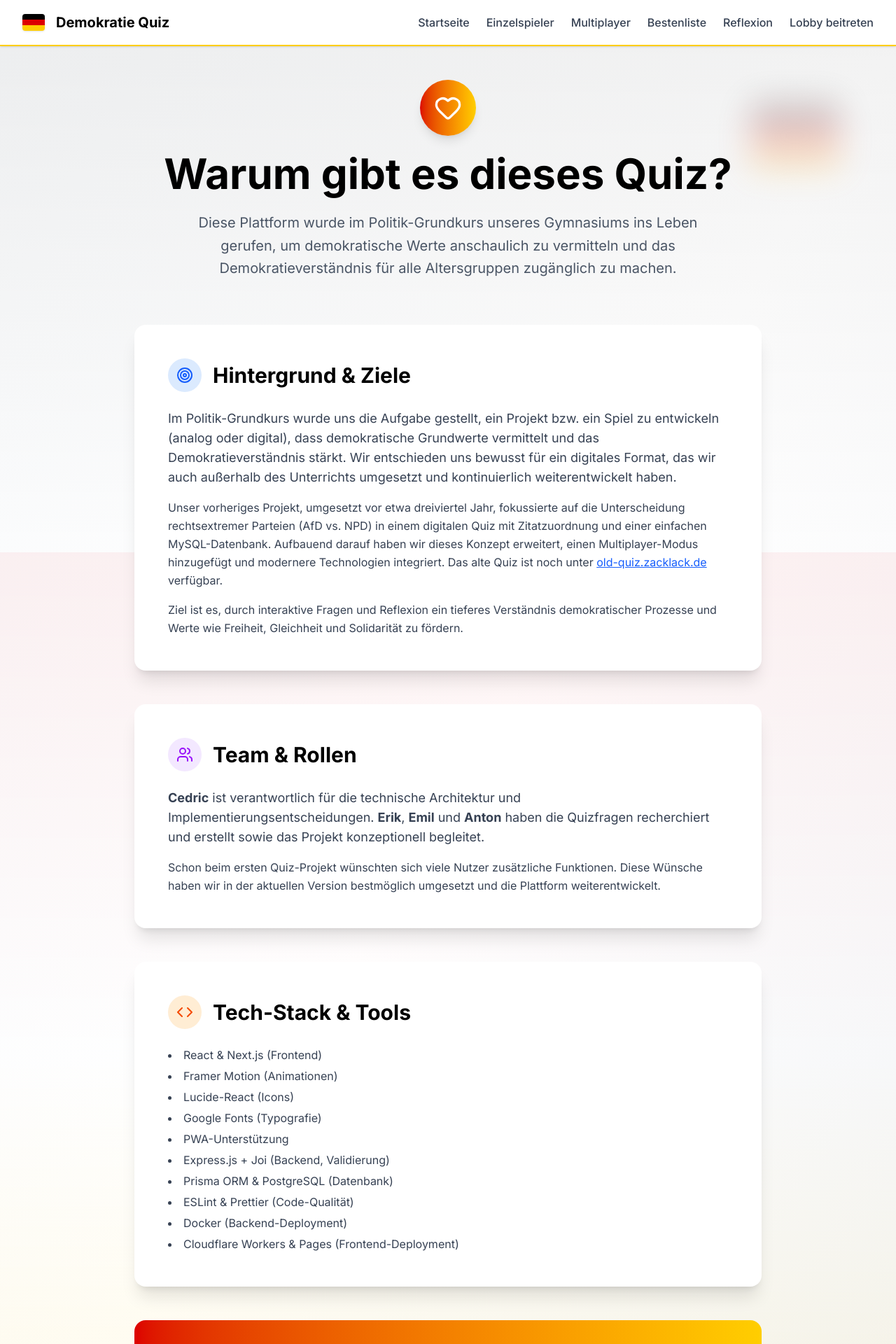
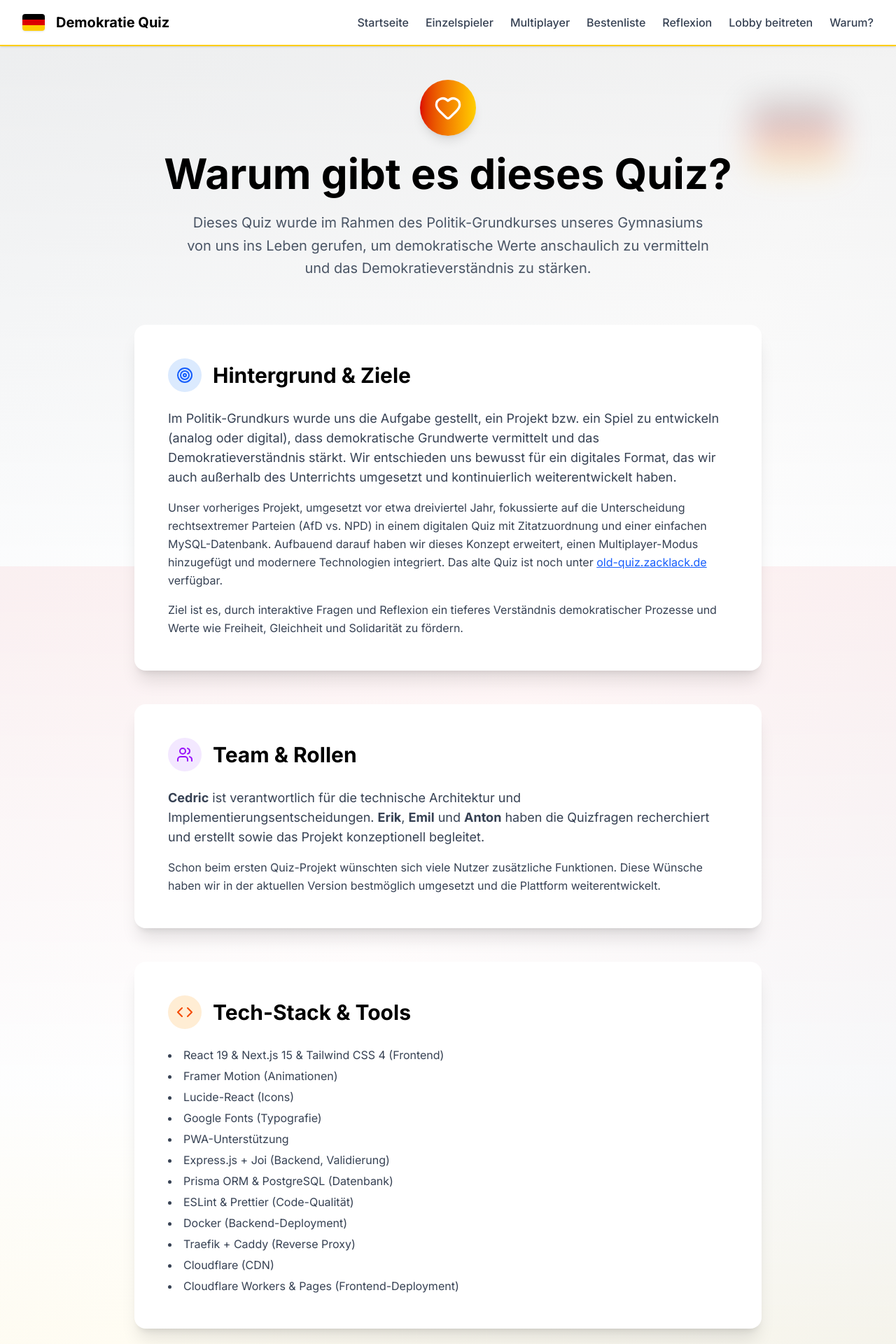
Before and after one commit to Zzackllack/Democratic-Politics-Quiz, a Next.js app in the folder applications/frontend/: page /why in a window 1280 px wide. Shown: the top 1920 px of the page at 70% size. Built offline with nearby package versions, Linux system fonts and the light colour scheme.

Commit message:
Add "Warum?" link to navigation and update WhyPage content for clarity

```diff
--- a/applications/frontend/src/components/Layout.tsx
+++ b/applications/frontend/src/components/Layout.tsx
@@ -80,6 +80,12 @@ export default function Layout({
                   className="text-gray-700 hover:text-german-red font-medium transition-colors"
                 >
                   Lobby beitreten
+                </Link>
+                <Link
+                  href="/why"
+                  className="text-gray-700 hover:text-german-red font-medium transition-colors"
+                >
+                  Warum?
                 </Link>
               </div>
             </div>
--- a/applications/frontend/src/components/MobileMenu.tsx
+++ b/applications/frontend/src/components/MobileMenu.tsx
@@ -9,6 +9,7 @@ const navItems = [
   { href: "/lobby", label: "Mehrspieler" },
   { href: "/leaderboard", label: "Bestenliste" },
   { href: "/reflection", label: "Reflexion" },
+  { href: "/why", label: "Warum?" },
   { href: "/join", label: "Lobby beitreten" },
 ];
 
--- a/applications/frontend/src/pages/why.tsx
+++ b/applications/frontend/src/pages/why.tsx
@@ -1,7 +1,6 @@
-import React from "react";
 import Layout from "@/components/Layout";
 import { motion } from "framer-motion";
-import { BookOpen, Heart, Users, Lightbulb, Target, Globe, ArrowRight, Code } from "lucide-react";
+import { ArrowRight, Code, Heart, Target, Users } from "lucide-react";
 
 export default function WhyPage() {
   return (
@@ -53,9 +52,9 @@ export default function WhyPage() {
                 Warum gibt es dieses Quiz?
               </h1>
               <p className="text-xl text-gray-600 max-w-3xl mx-auto leading-relaxed">
-                Diese Plattform wurde im Politik-Grundkurs unseres Gymnasiums ins Leben gerufen, um
-                demokratische Werte anschaulich zu vermitteln und das Demokratieverständnis für alle
-                Altersgruppen zugänglich zu machen.
+                Dieses Quiz wurde im Rahmen des Politik-Grundkurses unseres Gymnasiums von uns ins
+                Leben gerufen, um demokratische Werte anschaulich zu vermitteln und das
+                Demokratieverständnis zu stärken.
               </p>
             </motion.div>
 
@@ -163,7 +162,7 @@ export default function WhyPage() {
                 </div>
                 <div className="text-gray-700 leading-relaxed space-y-2">
                   <ul className="list-disc list-inside space-y-1">
-                    <li>React & Next.js (Frontend)</li>
+                    <li>React 19 & Next.js 15 & Tailwind CSS 4 (Frontend)</li>
                     <li>Framer Motion (Animationen)</li>
                     <li>Lucide-React (Icons)</li>
                     <li>Google Fonts (Typografie)</li>
@@ -172,6 +171,8 @@ export default function WhyPage() {
                     <li>Prisma ORM & PostgreSQL (Datenbank)</li>
                     <li>ESLint & Prettier (Code-Qualität)</li>
                     <li>Docker (Backend-Deployment)</li>
+                    <li>Traefik + Caddy (Reverse Proxy)</li>
+                    <li>Cloudflare (CDN)</li>
                     <li>Cloudflare Workers & Pages (Frontend-Deployment)</li>
                   </ul>
                 </div>
```
